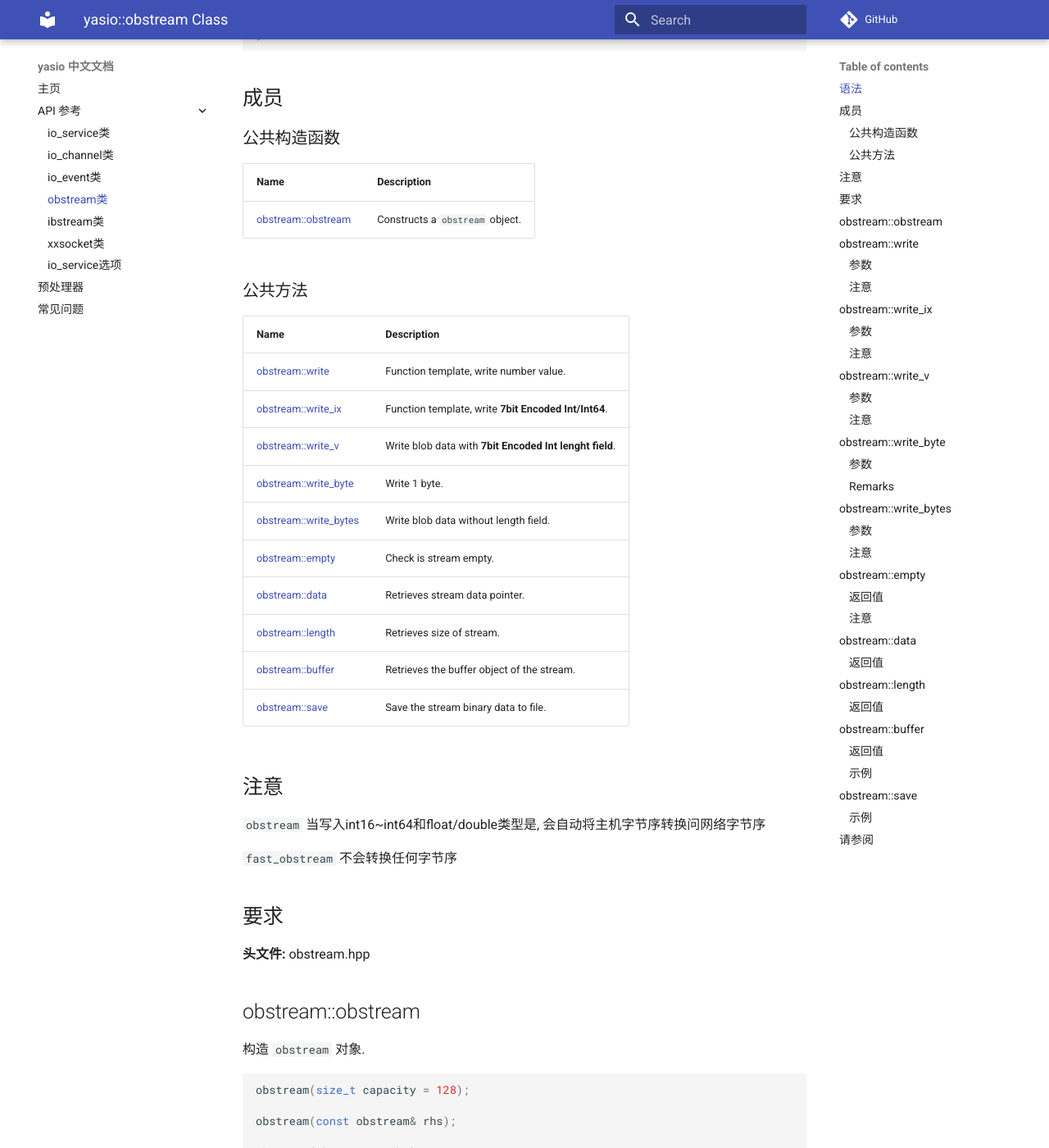
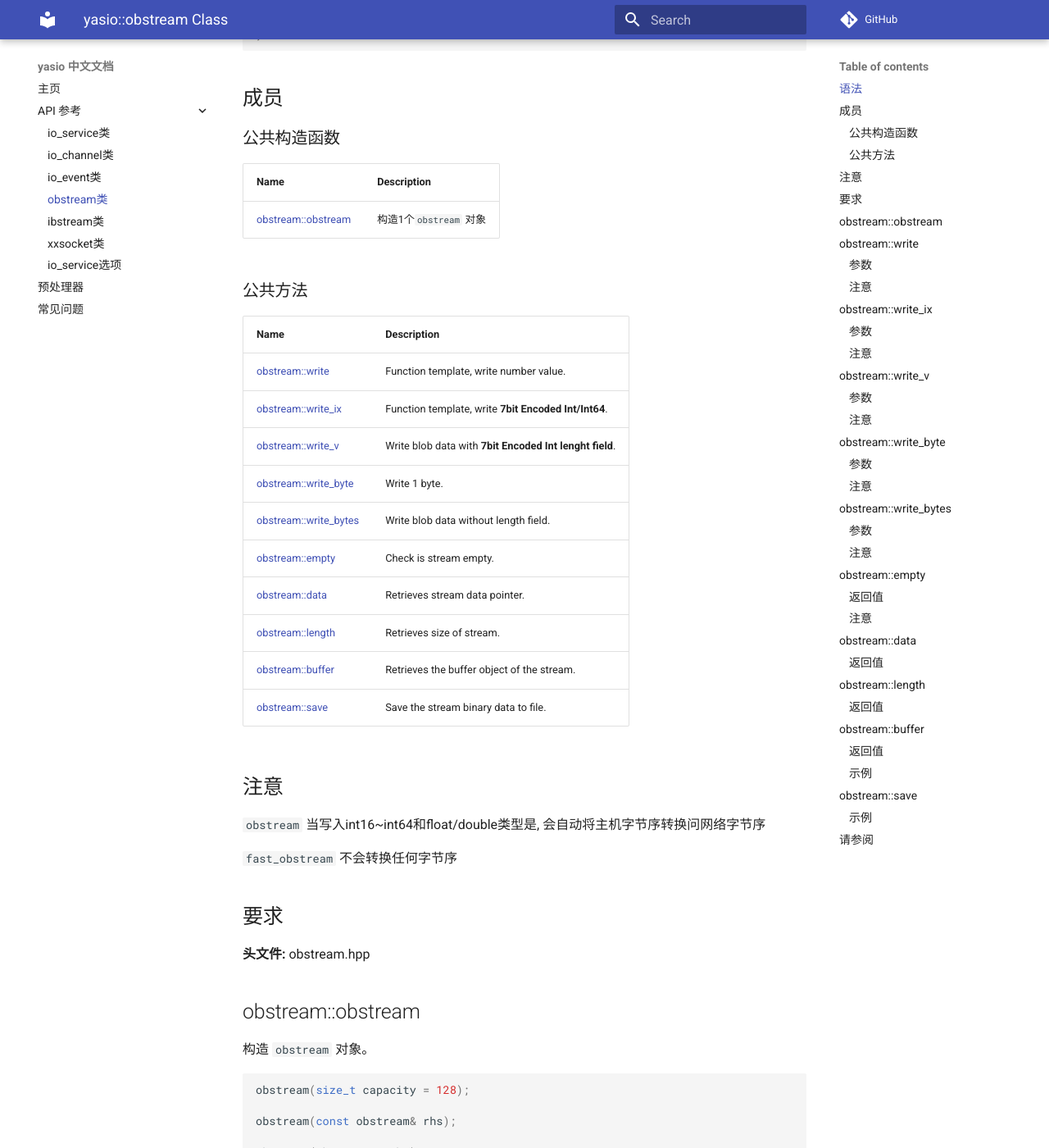
Before and after one commit to yasio/docs-936, an MkDocs documentation site: the page built from docs/api/reference/obstream-class.md, in a window 1280 px wide and 1400 px high, scrolled down 388 px. Shown: the whole window at 82% size. Built offline with MkDocs 1.6.1 and Material for MkDocs 9.7.7, drawn with Linux system fonts in a browser that asks for light colours; comment, search, counter and statistics services are not loaded; some of the changed text lies outside the part shown.

Commit message:
Update obstream-class.md

````diff
--- a/docs/api/reference/obstream-class.md
+++ b/docs/api/reference/obstream-class.md
@@ -26,7 +26,7 @@
 
 |Name|Description|
 |----------|-----------------|
-|[obstream::obstream](#obstream)|Constructs a `obstream` object.|
+|[obstream::obstream](#obstream)|构造1个`obstream` 对象|
 
 ### 公共方法
 
@@ -55,7 +55,7 @@
 
 ## <a name="obstream"></a> obstream::obstream
 
-构造 `obstream` 对象.
+构造 `obstream` 对象。
 
 ```cpp
 obstream(size_t capacity = 128);
@@ -121,7 +121,7 @@
 ### 参数
 
 *sv*<br/>
-要写入的数据.
+要写入的数据。
 
 ### 注意
 
@@ -139,9 +139,10 @@
 ### 参数
 
 *value*<br/>
-要写入的值
+要写入的值。
 
-### Remarks
+### 注意
+
 此函数功能等价于 [obstream::write<uint8_t>](#write)
 
 
@@ -177,7 +178,7 @@
 
 ## <a name="empty"></a> obstream::empty
 
-判断流是否为空
+判断流是否为空。
 
 ```cpp
 bool empty() const;
@@ -185,11 +186,11 @@
 
 ### 返回值
 
-`true` 空; `false` 非空.
+`true` 空; `false` 非空。
 
 ### 注意
 
-此函数等价于 [length](#length) == 0.
+此函数等价于 [length](#length) == 0。
 
 
 ## <a name="data"></a> obstream::data
````
